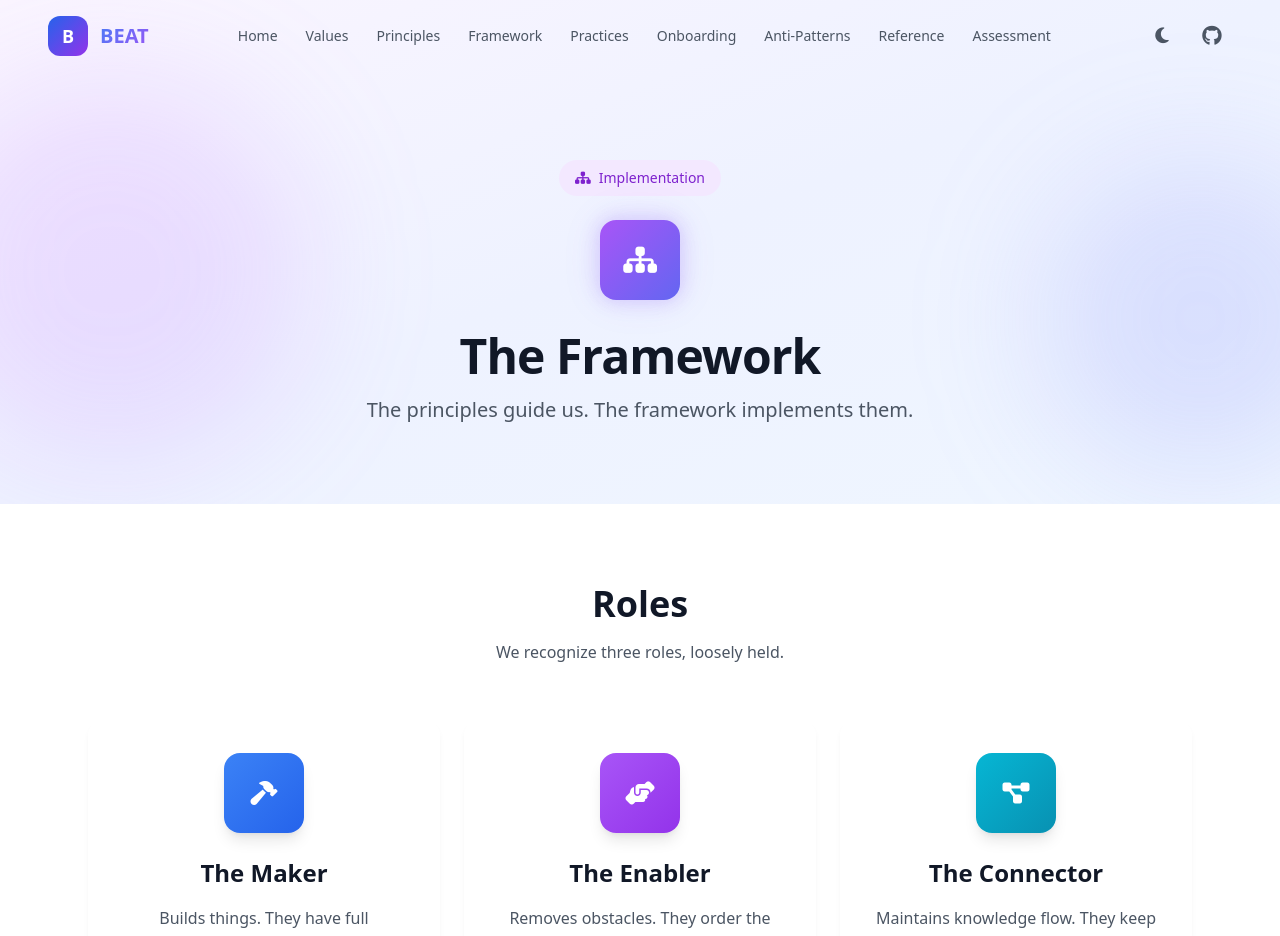
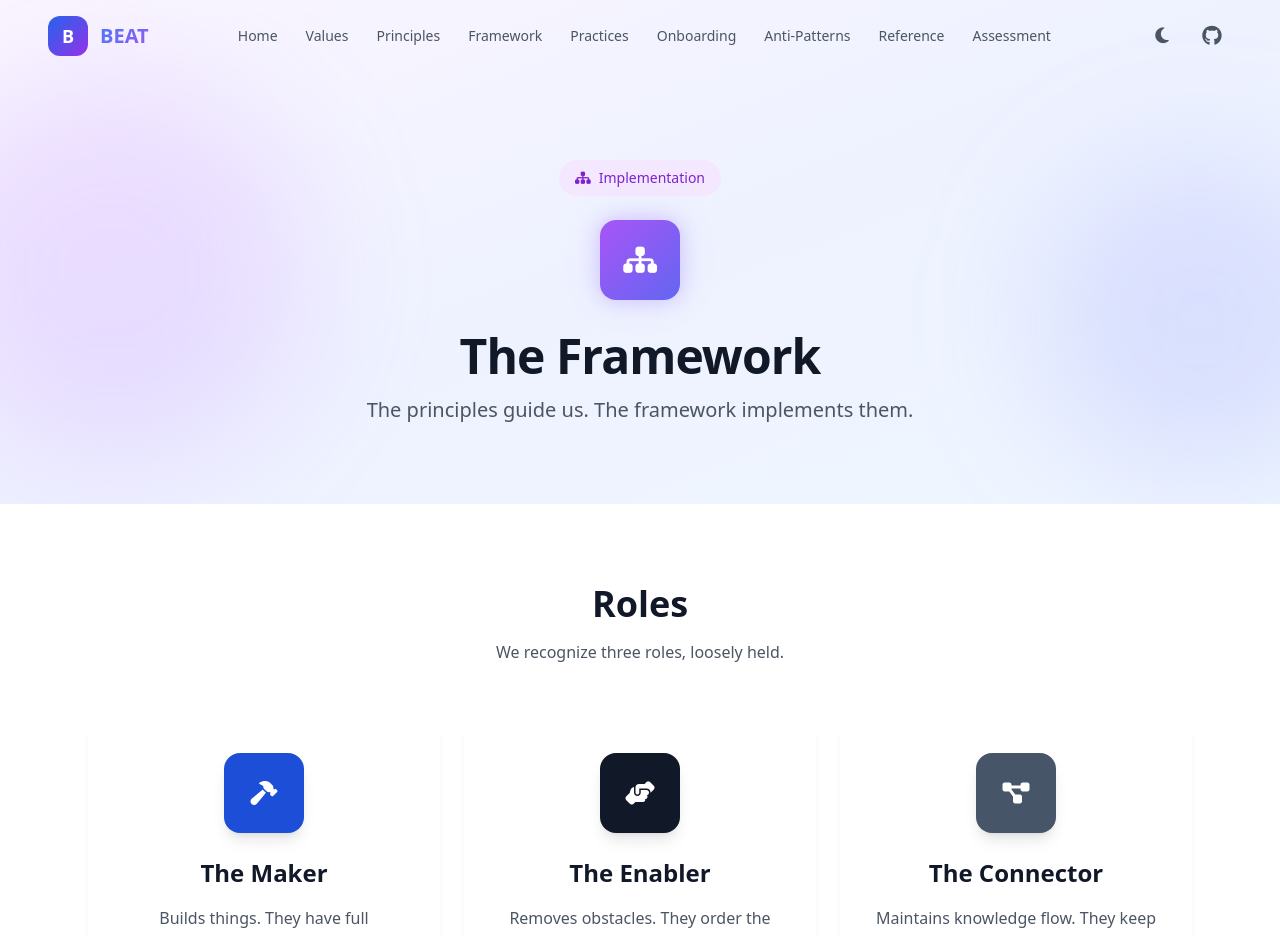
Before and after one commit to lukaszraczylo/beat-delivery-methodology, a Vue app in the folder public/: page /#/method/framework in a window 1280 px wide. Shown: the top 936 px of the page. Built offline with nearby package versions, Linux system fonts and the light colour scheme.

Commit message:
fix(data): replace gradient classes with semantic tokens in manifesto data

```diff
--- a/public/src/data/manifesto.js
+++ b/public/src/data/manifesto.js
@@ -11,31 +11,31 @@ export const teamValues = [
   {
     name: 'Trust',
     icon: 'fas fa-handshake',
-    gradient: 'from-blue-500 to-blue-600',
+    gradient: 'bg-accent text-accent-foreground',
     description: 'We assume competence and good intent. We give autonomy because we trust it will be used well. We share information openly because we trust it will be handled responsibly.'
   },
   {
     name: 'Courage',
     icon: 'fas fa-shield-alt',
-    gradient: 'from-purple-500 to-purple-600',
+    gradient: 'bg-foreground text-background',
     description: 'We speak up when something is wrong. We admit when we don\'t know. We challenge decisions respectfully. We try new approaches even when they might fail.'
   },
   {
     name: 'Candor',
     icon: 'fas fa-comments',
-    gradient: 'from-cyan-500 to-cyan-600',
+    gradient: 'bg-muted-foreground text-background',
     description: 'We give honest feedback, kindly delivered. We say what we mean in writing. We surface problems early rather than hiding them. We disagree openly, then commit.'
   },
   {
     name: 'Ownership',
     icon: 'fas fa-flag',
-    gradient: 'from-green-500 to-green-600',
+    gradient: 'bg-muted text-foreground',
     description: 'We take responsibility for our work and its impact. We don\'t wait to be told. We fix what we find broken. We see things through to done.'
   },
   {
     name: 'Calm',
     icon: 'fas fa-spa',
-    gradient: 'from-amber-500 to-amber-600',
+    gradient: 'bg-muted text-foreground',
     description: 'We do not create urgency where none exists. We respond thoughtfully, not reactively. We protect each other\'s focus. We choose sustainable over heroic.'
   }
 ]
@@ -124,19 +124,19 @@ export const roles = [
   {
     name: 'The Maker',
     icon: 'fas fa-hammer',
-    gradient: 'from-blue-500 to-blue-600',
+    gradient: 'bg-accent text-accent-foreground',
     description: 'Builds things. They have full autonomy over implementation. They pull work, propose solutions, review code, and surface blockers. They choose what, how, when, where, and with whom. The done condition is the team\'s, not theirs to change alone.'
   },
   {
     name: 'The Enabler',
     icon: 'fas fa-hands-helping',
-    gradient: 'from-purple-500 to-purple-600',
+    gradient: 'bg-foreground text-background',
     description: 'Removes obstacles. They order the priority stack, shield from interruptions, monitor wellbeing, and facilitate decisions. They do not dictate—they enable: they set order and capacity, never assignment. They plan capacity at the level in the measurement rules. When they are a party to a dispute, they step out of it.'
   },
   {
     name: 'The Connector',
     icon: 'fas fa-project-diagram',
-    gradient: 'from-cyan-500 to-cyan-600',
+    gradient: 'bg-muted-foreground text-background',
     description: 'Maintains knowledge flow. They keep documentation current, ensure context flows between makers, and onboard new members. This role is optional and may rotate.'
   }
 ]
```
